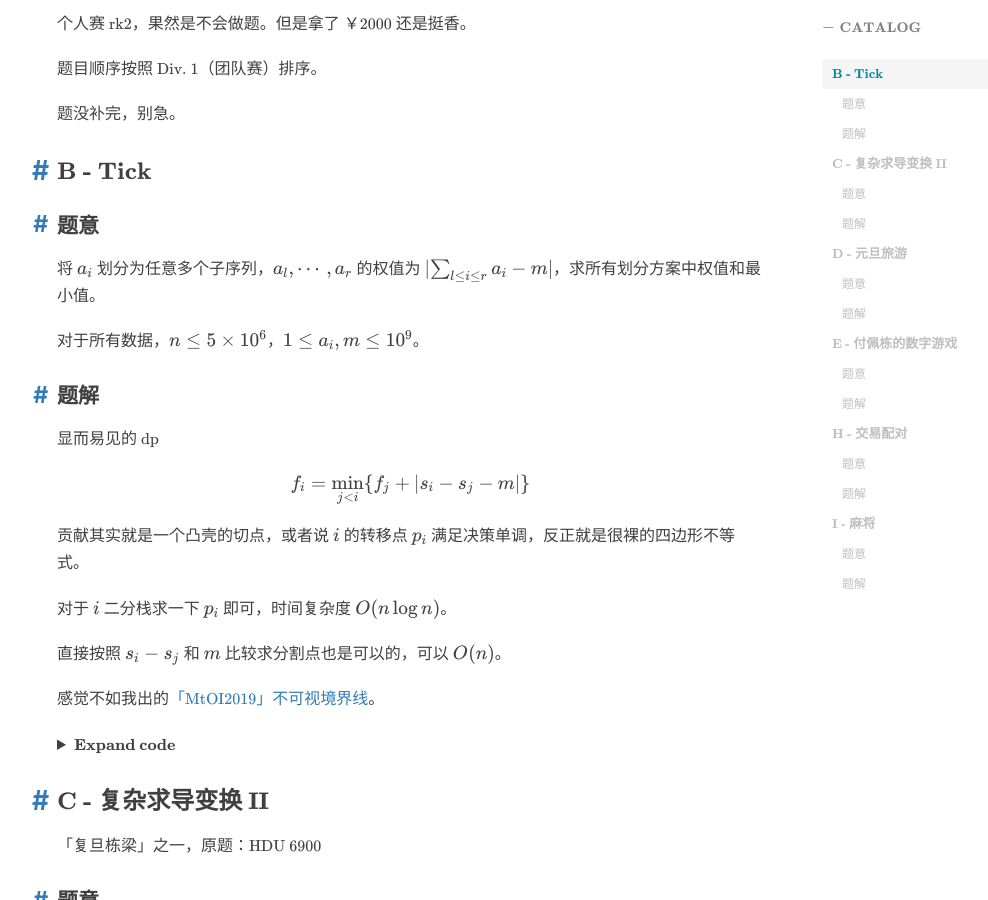
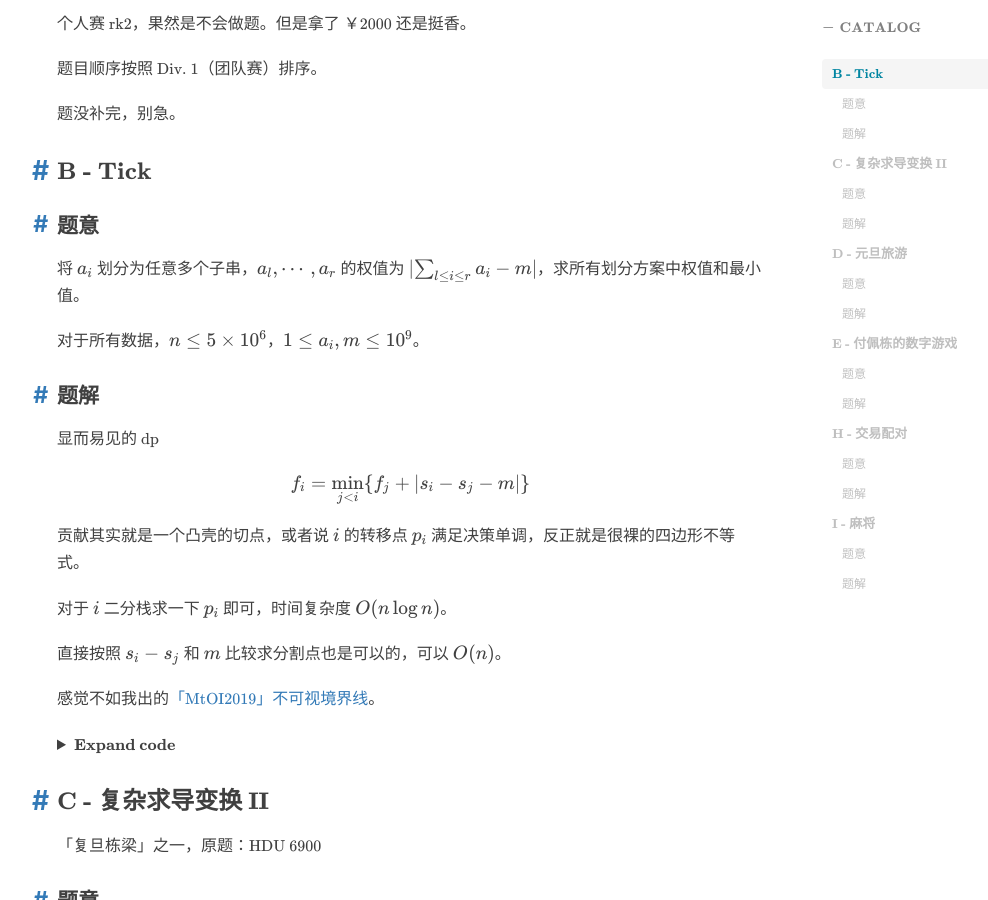
Before and after one commit to sheriyuo/sheriyuo.github.io, a Jekyll site: the page built from _posts/2023-4-11-RUCPC2022.md, in a window 1280 px wide and 900 px high, scrolled down 679 px. Shown: the whole window, without its empty margins (208-1196 px from the left). Built offline with Jekyll 4.4.1, drawn with Linux system fonts in a browser that asks for light colours; nearby versions of some CDN libraries; some web fonts are replaced; library files that are not in the unit come from our copies; comment, search, counter and statistics services are not loaded.

Commit message:
fix typo

```diff
--- a/_posts/2023-4-11-RUCPC2022.md
+++ b/_posts/2023-4-11-RUCPC2022.md
@@ -21,7 +21,7 @@ public:     true
 
 #### 题意
 
-将 $\{a_i\}$ 划分为任意多个子序列，$a_l,\cdots,a_r$ 的权值为 $\lvert \sum_{l\leq i\leq r} a_i -m\rvert$，求所有划分方案中权值和最小值。
+将 $\{a_i\}$ 划分为任意多个子串，$a_l,\cdots,a_r$ 的权值为 $\lvert \sum_{l\leq i\leq r} a_i -m\rvert$，求所有划分方案中权值和最小值。
 
 对于所有数据，$n\leq 5\times 10^6$，$1\leq a_i,m\leq 10^9$。
 
```
